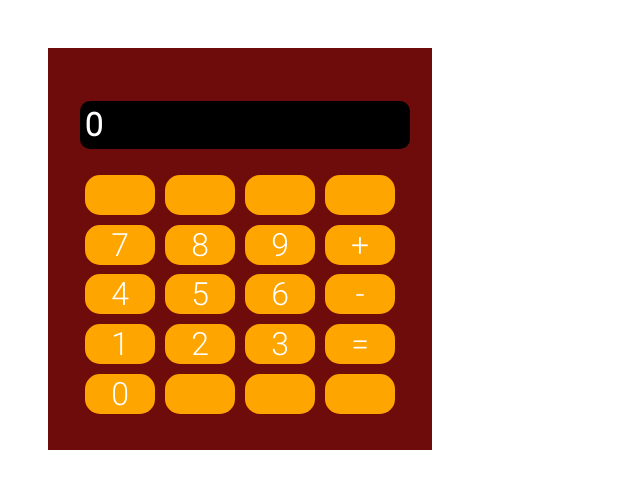
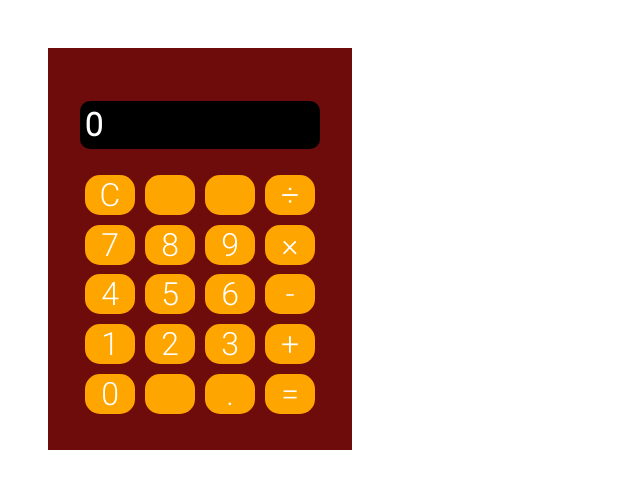
Before and after one commit to dpars34/calculator, a React (Create React App) app: page / in a window 1280 px wide. Shown: the top 488 px of the page, without its empty margins (0-640 px from the left). Built offline with nearby package versions, Linux system fonts and the light colour scheme.

Commit message:
Some edits

```diff
--- a/src/App.css
+++ b/src/App.css
@@ -2,7 +2,7 @@
 
 .container {
   margin: 3rem;
-  max-width: 20rem;
+  max-width: 15rem;
   background-color: rgb(110, 12, 12);
   padding: 2rem;
   font-family: Roboto, arial;
@@ -23,3 +23,7 @@
   border: none;
   background-color: orange;
 }
+
+.button:hover {
+  background-color: rgb(255, 188, 62);
+}
--- a/src/App.js
+++ b/src/App.js
@@ -10,8 +10,8 @@ class App extends React.Component {
       currentNumber: [],
       firstNumberExists: false,
       secondNumberExists: false,
-      firstNumber: "0",
-      secondNumber: "0",
+      firstNumber: [0],
+      secondNumber: [0],
       symbol: ""
     }
     this.handleClick = this.handleClick.bind(this)
@@ -23,7 +23,6 @@ class App extends React.Component {
     console.log(this.state)
     const { value } = event.target
     const symbolRegex = /[+\-*/]/
-    const equalsRegex = /[=]/
 
     // Was a symbol button pressed?
     if (symbolRegex.test(value)) {
@@ -38,15 +37,20 @@ class App extends React.Component {
           }
         })
       }
-      // TODO if this is the second number in the calculation, it should act as if equals has been called and set the next calculation type (e.g. + or -)
+
+      //TODO Imagine typing 10 + 20, then pressing + again, the number 30 should appear and the calculator should be ready to add another number
+
     }
 
     // Was the equals button pressed?
-    else if (equalsRegex.test(value)) {
+    else if (value === '=') {
 
-      // TODO if the equals button is pressed again the calculation happens once more
+      //if the equals button is pressed again the calculation happens once more
       if (this.state.firstNumberExists && this.state.secondNumberExists) {
-
+        const answer = this.calculate([this.state.currentNumber], this.state.secondNumber, this.state.symbol)
+        this.setState({
+          currentNumber: answer
+        })
       }
 
       else {
@@ -56,7 +60,18 @@ class App extends React.Component {
           currentNumber: answer
         })
       }
+    }
 
+    // Was the clear button pressed?
+    else if (value === "C") {
+      this.setState({
+        currentNumber: [],
+        firstNumberExists: false,
+        secondNumberExists: false,
+        firstNumber: [0],
+        secondNumber: [0],
+        symbol: ""
+      })
     }
 
     // For any other button the number is added to currentNumber and either firstNumber or secondNumber
@@ -84,11 +99,11 @@ class App extends React.Component {
     }
   }
 
-  // Function that does the calculation. Takes strings as inout and converts to ints
+  // Function that does the calculation. Takes strings as input and converts to floats
   calculate(a, b, sign) {
 
-    const firstNum = parseInt(a.join(''))
-    const secondNum = parseInt(b.join(''))
+    const firstNum = parseFloat(a.join(''))
+    const secondNum = parseFloat(b.join(''))
 
     if (sign === "+") {
       return firstNum + secondNum
@@ -112,14 +127,14 @@ class App extends React.Component {
       <div className="container">
         <Screen number={this.state.currentNumber} firstNumber={this.state.firstNumber}/>
         <div className="button-container">
+          <Button display="C" value="C" onClick={this.handleClick}/>
           <Button display="" value="" />
           <Button display="" value="" />
-          <Button display="" value="" />
-          <Button display="" value="" />
+          <Button display="÷" value="/" onClick={this.handleClick}/>
           <Button display="7" value="7" onClick={this.handleClick}/>
           <Button display="8" value="8" onClick={this.handleClick}/>
           <Button display="9" value="9" onClick={this.handleClick}/>
-          <Button display="+" value="+" onClick={this.handleClick}/>
+          <Button display="×" value="*" onClick={this.handleClick}/>
           <Button display="4" value="4" onClick={this.handleClick}/>
           <Button display="5" value="5" onClick={this.handleClick}/>
           <Button display="6" value="6" onClick={this.handleClick}/>
@@ -127,11 +142,11 @@ class App extends React.Component {
           <Button display="1" value="1" onClick={this.handleClick}/>
           <Button display="2" value="2" onClick={this.handleClick}/>
           <Button display="3" value="3" onClick={this.handleClick}/>
-          <Button display="=" value="=" onClick={this.handleClick}/>
+          <Button display="+" value="+" onClick={this.handleClick}/>
           <Button display="0" value="0" onClick={this.handleClick}/>
           <Button display="" value="" />
-          <Button display="" value="" />
-          <Button display="" value="" />
+          <Button display="." value="." onClick={this.handleClick}/>
+          <Button display="=" value="=" onClick={this.handleClick}/>
         </div>
       </div>
     )
--- a/src/screen.css
+++ b/src/screen.css
@@ -1,7 +1,8 @@
 .screen {
     background-color: black;
-    width: 20rem;
+    max-width: 100%;
     color: white;
     border-radius: 10px;
     padding: 0.3rem;
+    overflow:hidden;
 }
```
